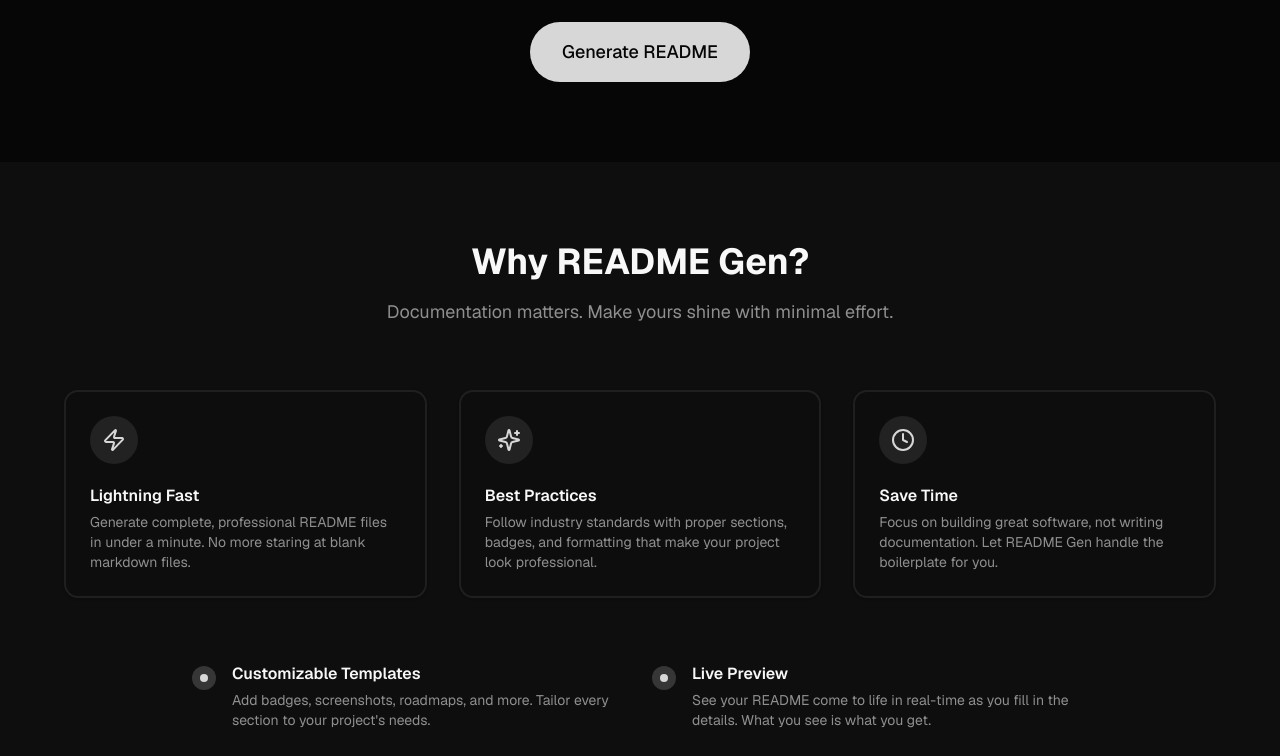
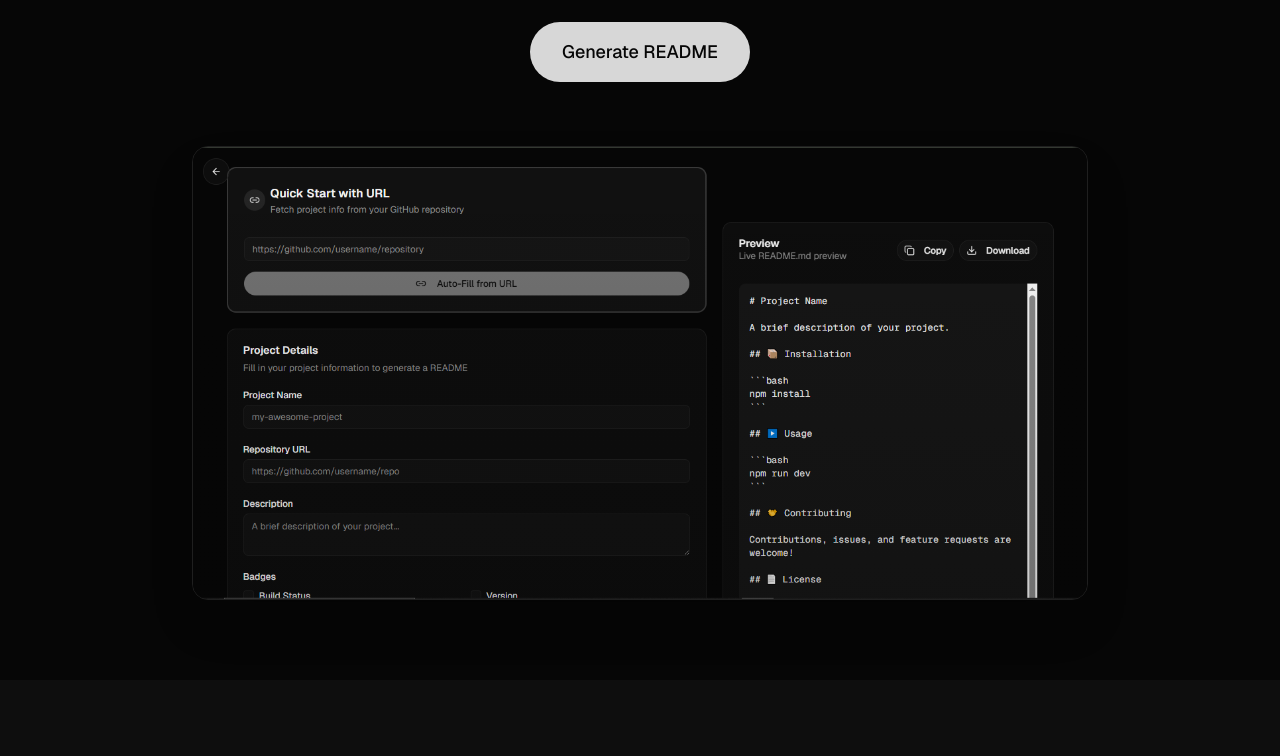
Before and after one commit to Rehanbuilds/readme-gen, a Next.js app: page / in a window 1280 px wide. Shown: the part 430-1186 px from the top of the page. Built offline with nearby package versions, Linux system fonts and the light colour scheme.

Commit message:
feat: add dashboard preview image to hero section
Position image below "Generate README" button with rounded container, border, shadow, and gradient overlay.

Co-authored-by: Mr Rehan <220050384+Rehanbuilds@users.noreply.github.com>

```diff
--- a/app/page.tsx
+++ b/app/page.tsx
@@ -233,6 +233,15 @@ export default function ReadmeGenPage() {
             >
               Generate README
             </Button>
+
+            {/* Hero Image */}
+            <div className="mt-12 md:mt-16 max-w-5xl mx-auto">
+              <div className="relative rounded-2xl overflow-hidden border border-border shadow-2xl">
+                <img src="/images/herogen.png" alt="README Gen Dashboard Preview" className="w-full h-auto" />
+                {/* Subtle overlay for depth */}
+                <div className="absolute inset-0 bg-gradient-to-t from-background/20 to-transparent pointer-events-none" />
+              </div>
+            </div>
           </div>
 
           {/* Decorative gradient blur */}
```
Also changed, not shown: public/images/herogen.png (added).
